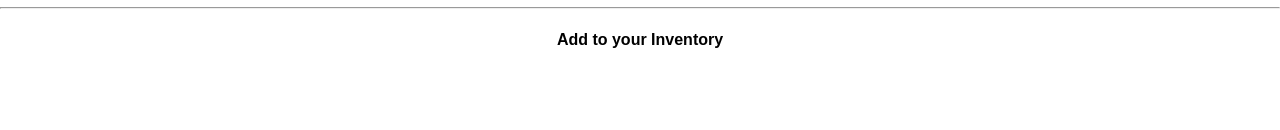
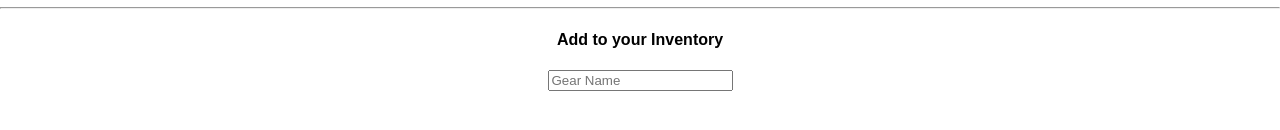
Before and after one commit to badamato/react-shakedown-app, a React (Create React App) app: page /mygear in a window 1280 px wide. Shown: the part 554-684 px from the top of the page. Built offline with nearby package versions, Linux system fonts and the light colour scheme.

Commit message:
Create new gear form component
:wq
:qw

```diff
--- a/src/components/MyGear.js
+++ b/src/components/MyGear.js
@@ -1,28 +1,19 @@
 import React from "react";
 import { BrowserRouter as Router, Route, Link } from "react-router-dom";
+import NewGearForm from "./NewGearForm";
 
 class MyGear extends React.Component {
-  constructor(props) {
-    super(props);
-    this.state = {
-      name: "",
-      gender: "",
-      image: "",
-      weight: 0,
-      gearType: "",
-      category: ""
-    };
-  }
+
   render() {
     return (
       <div>
         <h3>Here is my gear sucka</h3>
         <img src="http://ndmsg.webs.com/photos/Bug-out-bags-BOBs/huge-backpack1.jpg" />
-        <hr></hr>
+        <hr />
         <div>
           <h4>Add to your Inventory</h4>
-
-          </div>
+          <NewGearForm />
+        </div>
       </div>
     );
   }
--- /dev/null
+++ b/src/components/NewGearForm.js
@@ -0,0 +1,25 @@
+import React from "react";
+import { BrowserRouter as Router, Route, Link } from "react-router-dom";
+
+class NewGearForm extends React.Component {
+  constructor(props) {
+    super(props);
+    this.state = {
+      name: "",
+      gender: "",
+      image: "",
+      weight: 0,
+      gearType: "",
+      category: ""
+    };
+  }
+  render() {
+    return (
+      <form>
+        <input placeholder="Gear Name" value={this.state.name} />
+      </form>
+    );
+  }
+}
+
+export default NewGearForm;
```
